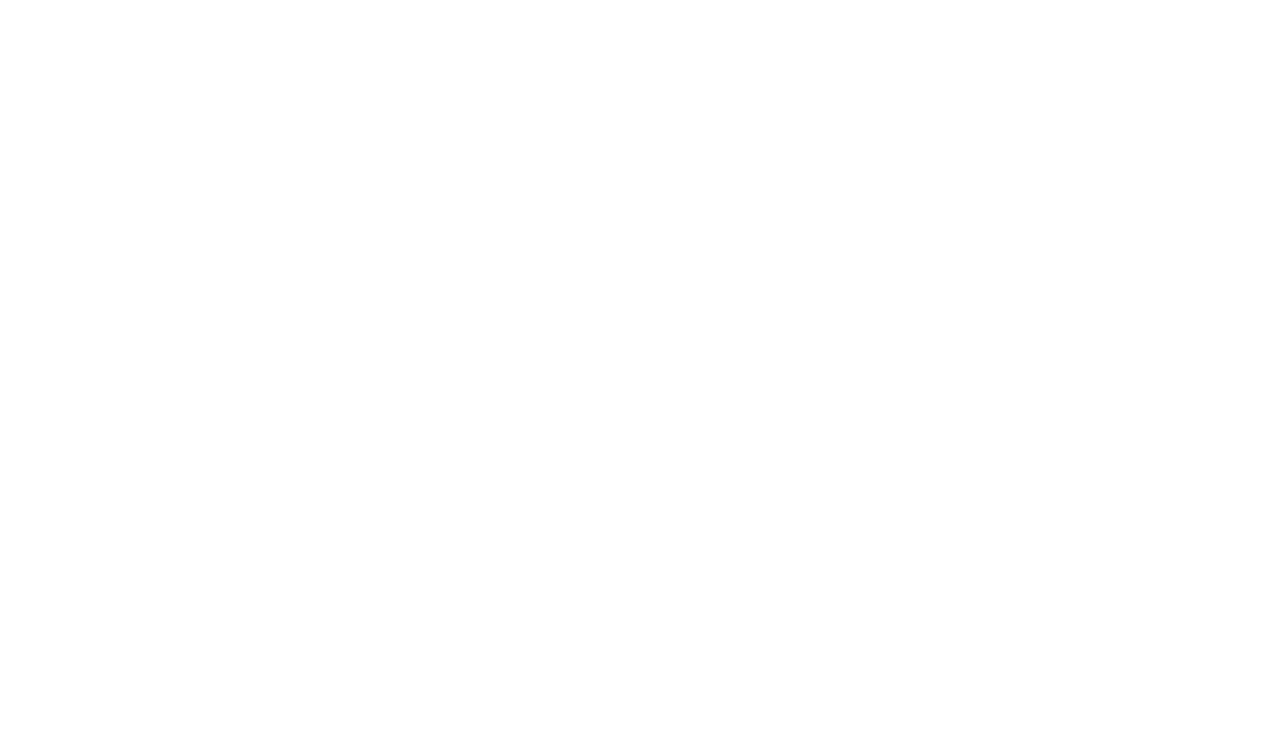
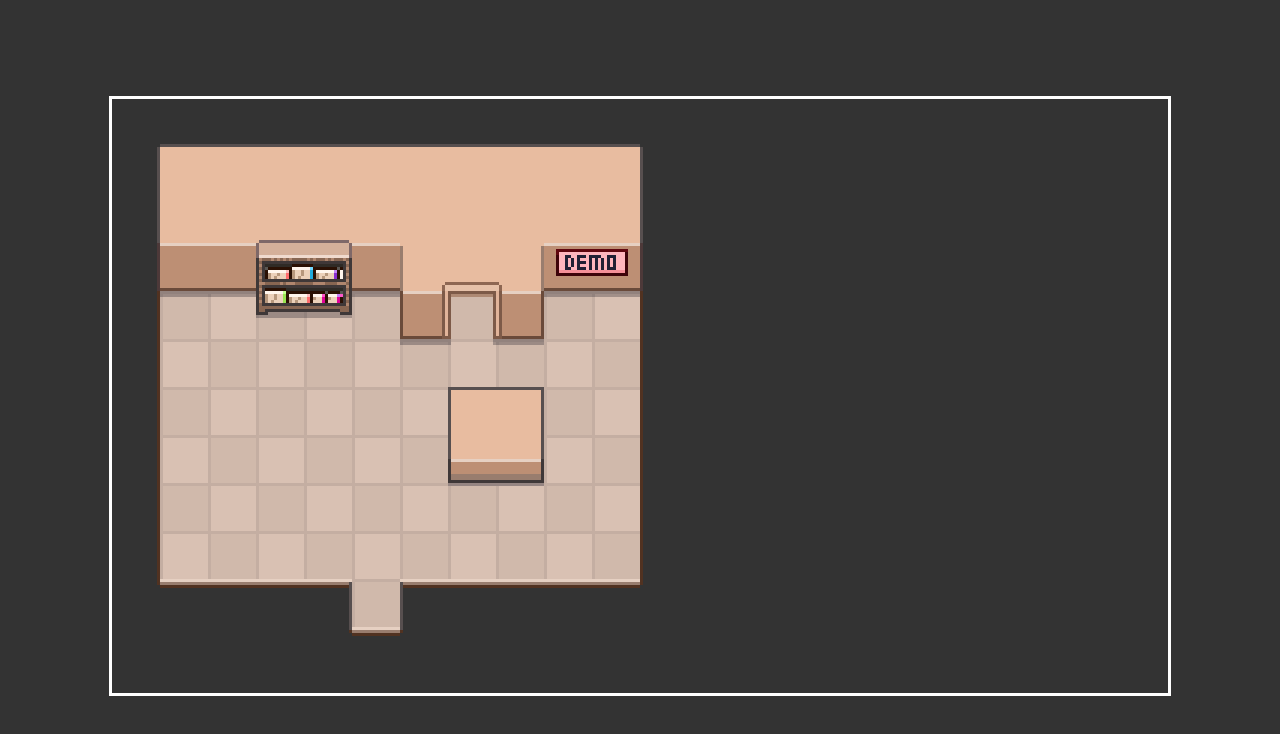
Before and after one commit to PanArnaud/pizza-legends, a plain HTML site: page index.html in a window 1280 px wide. Drawn offline with Linux system fonts and the light colour scheme.

Commit message:
Add demo level

```diff
--- /dev/null
+++ b/Overworld.js
@@ -0,0 +1,15 @@
+class Overworld {
+  constructor(config) {
+    this.element = config.element;
+    this.canvas = config.element.querySelector('.game-canvas');
+    this.ctx = this.canvas.getContext("2d");
+  }
+
+  init() {
+    const image = new Image();
+    image.onload = () => {
+      this.ctx.drawImage(image, 0, 0);
+    };
+    image.src = "/images/maps/DemoLower.png";
+  }
+}
--- a/index.html
+++ b/index.html
@@ -1,7 +1,15 @@
 <!DOCTYPE html>
 <html>
-    <head>
-    </head>
-    <body>
-    </body>
+<head>
+  <title>Pizza Legends</title>
+  <link rel="stylesheet" type="text/css" href="style.css">
+</head>
+<body>
+  <div class="game-container">
+    <canvas class="game-canvas" width="352" height="198"></canvas>
+  </div>
+  <!-- Scripts -->
+  <script src="Overworld.js"></script>
+  <script src="init.js"></script>
+</body>
 </html>
--- /dev/null
+++ b/init.js
@@ -0,0 +1,6 @@
+(function () {
+  const overworld = new Overworld({
+    element: document.querySelector(".game-container")
+  });
+  overworld.init();
+})();
```
